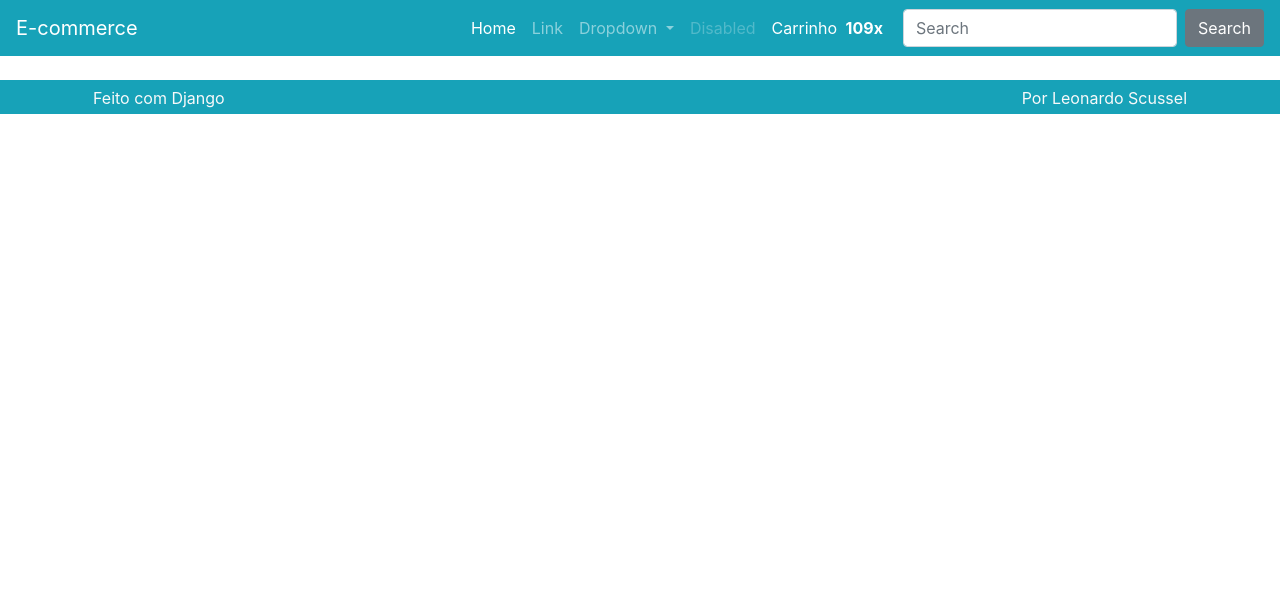
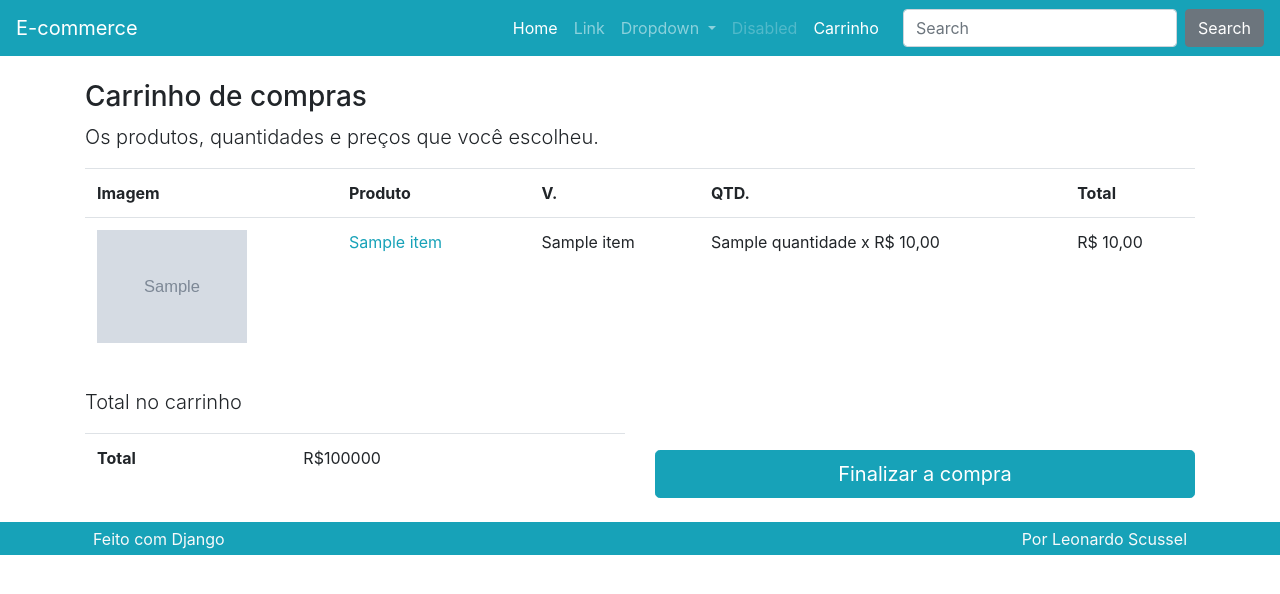
Before and after one commit to lscussel/django_ecommerce, a Django app: template produto/templates/produto/carrinho.html in a window 1280 px wide. Shown: the top 594 px of the page. Run offline with Django 5.2, Linux system fonts and the light colour scheme; the template is opened without the code that fills it: most values are stand-ins (such as "Sample title", 1, 10 or a date in 2020); grey boxes marked "Sample" are stand-in pictures; some libraries are stand-ins or nearby versions.

Commit message:
finished removerdocarrinho view

```diff
--- a/produto/templates/produto/carrinho.html
+++ b/produto/templates/produto/carrinho.html
@@ -1,5 +1,88 @@
 {% extends "base.html" %}
+{% load lsfilters %}
 
 {% block conteudo %}
-{{ request.session.carrinho}}
+
+{% if carrinho %}
+<div class="row mt-3">
+  <div class="col">
+    <h3>Carrinho de compras</h3>
+    <p class="lead">Os produtos, quantidades e preços que você escolheu.</p>
+
+    <div class="table-responsive">
+      <table class="table">
+        <tr>
+          <th class="d-none d-lg-block">Imagem</th>
+          <th>Produto</th>
+          <th>V.</th>
+          <th>QTD.</th>
+          <th>Total</th>
+        </tr>
+
+        {% for item in carrinho.values %}
+        <tr>
+          <td class="d-none d-lg-block">
+            <img class="cart-img" src="{{ item.imagem }}">
+          </td>
+          <td>
+            <a href="{% url "produto:detalhe" item.slug %}">
+              {{ item.produto_nome }}
+            </a>
+            <a class="ml-3" href="{% url "produto:removerdocarrinho" %}?vid={{ item.variacao_id }}">
+              <i class="fas fa-times-circle text-danger" aria-hidden="true"></i>
+            </a>
+          </td>
+          <td>{{ item.variacao_nome }}</td>
+          <td>
+            {{ item.quantidade }} x
+            {% if item.preco_unitario_promocional %}
+            {{ item.preco_unitario_promocional | formata_preco }}
+            {% else %}
+            {{ item.preco_unitario | formata_preco }}
+            {% endif %}
+          </td>
+          <td>
+            {% if item.preco_quantitativo_promocional %}
+            {{ item.preco_quantitativo_promocional | formata_preco }}
+            {% else %}
+            {{ item.preco_quantitativo | formata_preco }}
+            {% endif%}
+          </td>
+        </tr>
+        {% endfor %}
+
+      </table>
+    </div>
+  </div>
+</div>
+
+<div class="row mt-3">
+  <div class="col-lg">
+    <p class='lead'>Total no carrinho</p>
+
+    <div class='table-responsive'>
+      <table class="table">
+        <tr>
+          <td class="font-weight-bold">Total</td>
+          <td>R$100000</td>
+        </tr>
+      </table>
+    </div>
+  </div>
+  <div class="col-lg mt-auto">
+    <a class="btn btn-lg btn-block btn-primary" href="#">
+      Finalizar a compra
+    </a>
+  </div>
+</div>
+
+{% else %}
+<div class="row mt-3">
+  <div class="col">
+    <h3>Carrinho vazio</h3>
+    <p class="lead">Não há produtos no seu carrinho</p>
+  </div>
+</div>
+{% endif %}
+
 {% endblock conteudo %}
--- a/produto/templatetags/lsfilters.py
+++ b/produto/templatetags/lsfilters.py
@@ -6,3 +6,7 @@ register = Library()
 @register.filter
 def formata_preco(valor):
   return utils.formata_preco(valor)
+
+@register.filter
+def total_itens_carrinho(carrinho):
+  return utils.total_itens_carrinho(carrinho)
--- a/templates/parciais/_nav.html
+++ b/templates/parciais/_nav.html
@@ -1,3 +1,5 @@
+{% load lsfilters %}
+
 <nav class="navbar navbar-dark bg-primary navbar-expand-lg">
   <a class="navbar-brand" href="{% url "produto:lista" %}">E-commerce</a>
   <button class="navbar-toggler" type="button" data-toggle="collapse" data-target="#navbarSupportedContent"
@@ -28,19 +30,23 @@
       <li class="nav-item">
         <a class="nav-link disabled" href="#">Disabled</a>
       </li>
+
       <li class="nav-item">
-        <a class="nav-link nav-cart-link active" href="#">
+        <a class="nav-link nav-cart-link active" href="{% url "produto:carrinho" %}">
           <span class="nav-cart-text mr-1">
             Carrinho
           </span>
           <span class="nav-cart-count mr-1">
-            <strong>109x</strong>
+            {% if request.session.carrinho %}
+            <strong>{{ request.session.carrinho | total_itens_carrinho }}x</strong>
+            {% endif %}
           </span>
           <span class="nav-cart-icon mr-2">
             <i class="fas fa-shopping-cart"></i>
           </span>
         </a>
       </li>
+
     </ul>
     <form class="form-inline my-2 my-lg-0">
       <input class="form-control mr-sm-2" type="search" placeholder="Search" aria-label="Search">
--- a/utils/utils.py
+++ b/utils/utils.py
@@ -1,2 +1,5 @@
 def formata_preco(valor):
   return f'R$ {valor:.2f}'.replace('.', ',')
+
+def total_itens_carrinho(carrinho):
+  return sum([item['quantidade'] for item in carrinho.values()])
```
Also changed, not shown: produto/views.py (+31 -3 lines).
